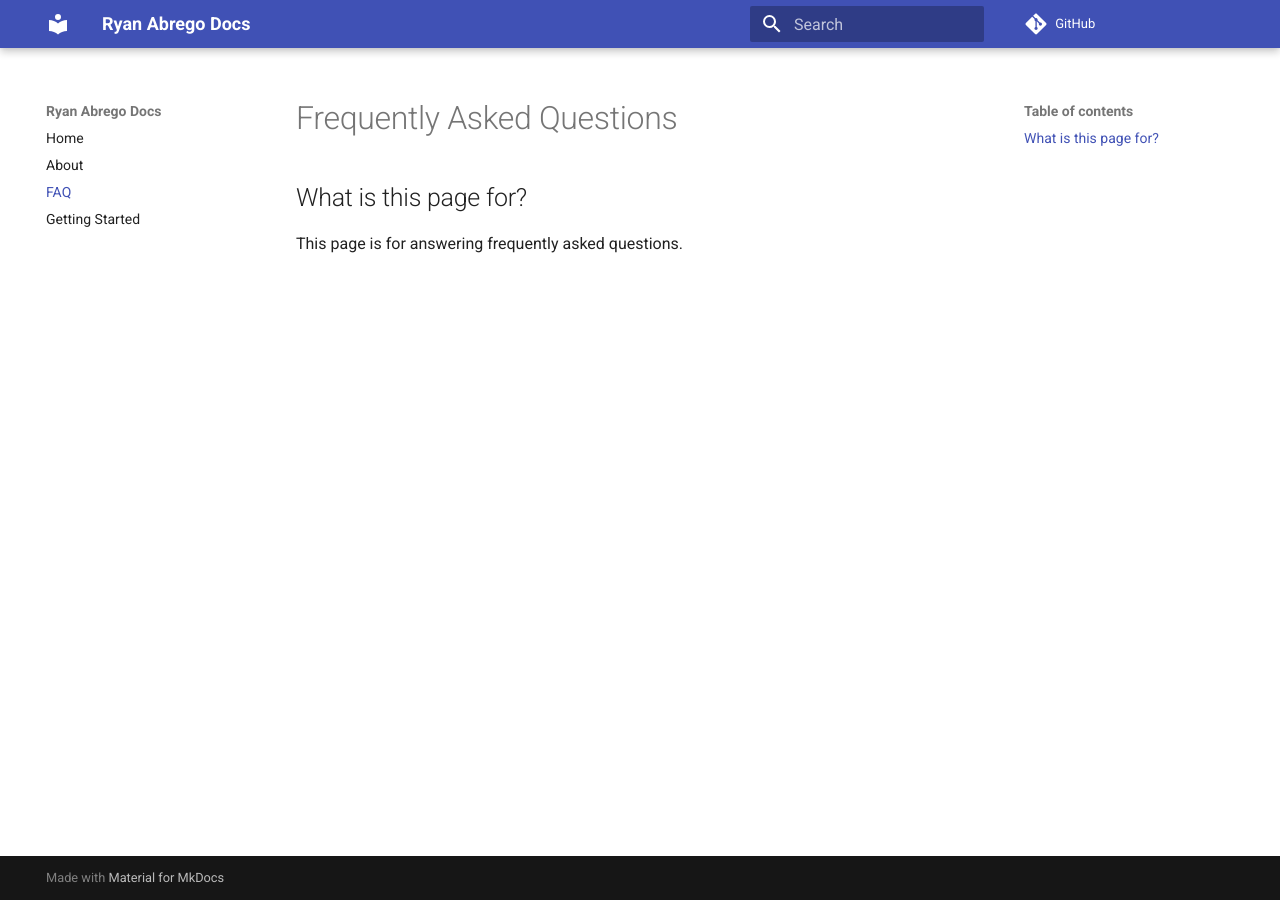
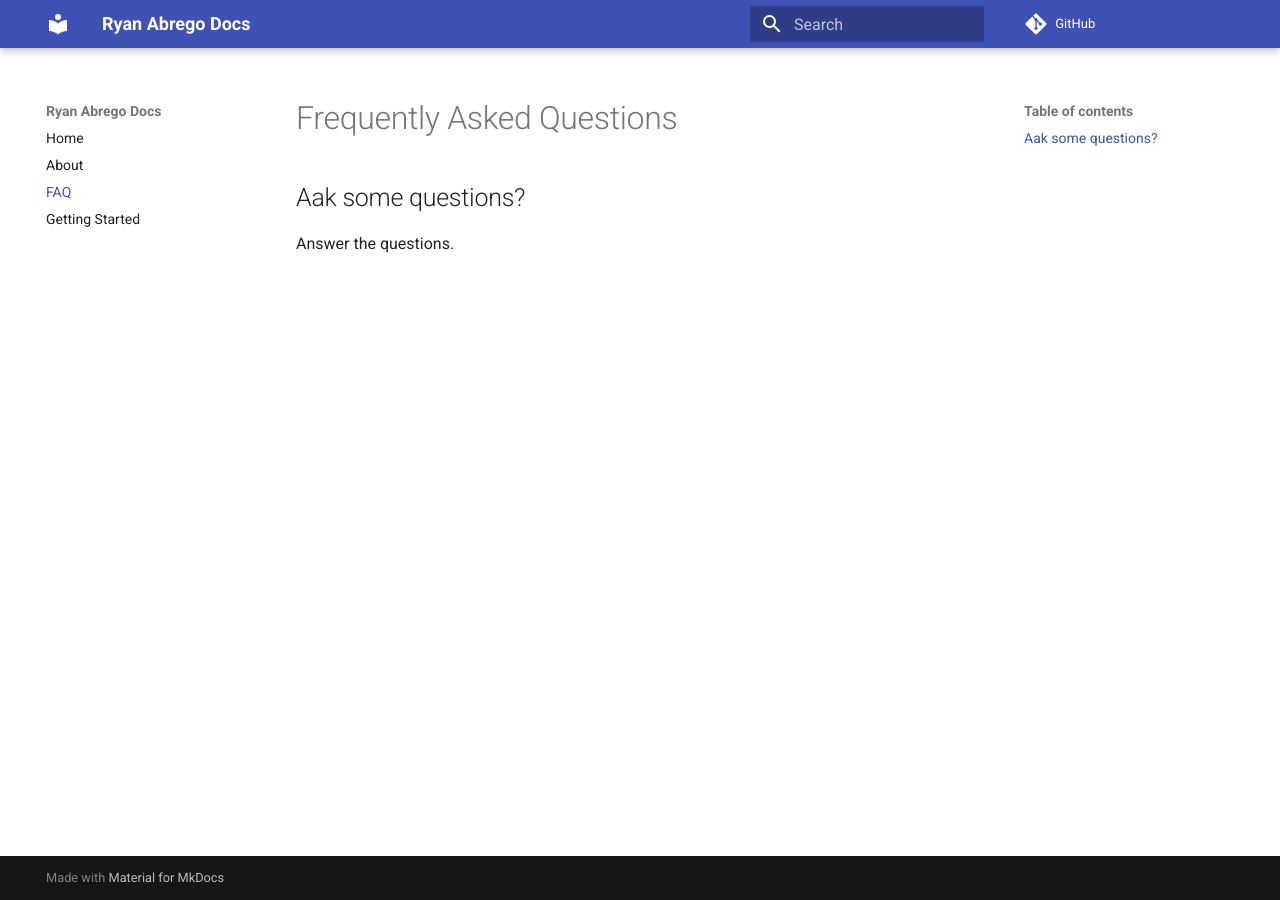
Before and after one commit to ryanabrego/MkDocs, an MkDocs documentation site: the page built from docs/faq.md, in a window 1280 px wide. Built offline with MkDocs 1.6.1 and Material for MkDocs 9.7.7, drawn with Linux system fonts in a browser that asks for light colours; comment, search, counter and statistics services are not loaded.

Commit message:
Update faq.md

```diff
--- a/docs/faq.md
+++ b/docs/faq.md
@@ -1,3 +1,3 @@
 # Frequently Asked Questions
-## What is this page for?
-This page is for answering frequently asked questions.
+## Aak some questions?
+Answer the questions.
```
